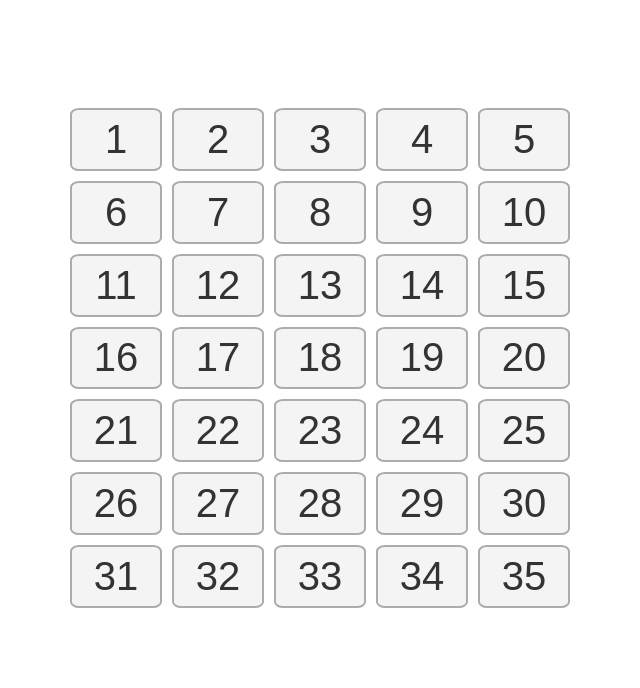
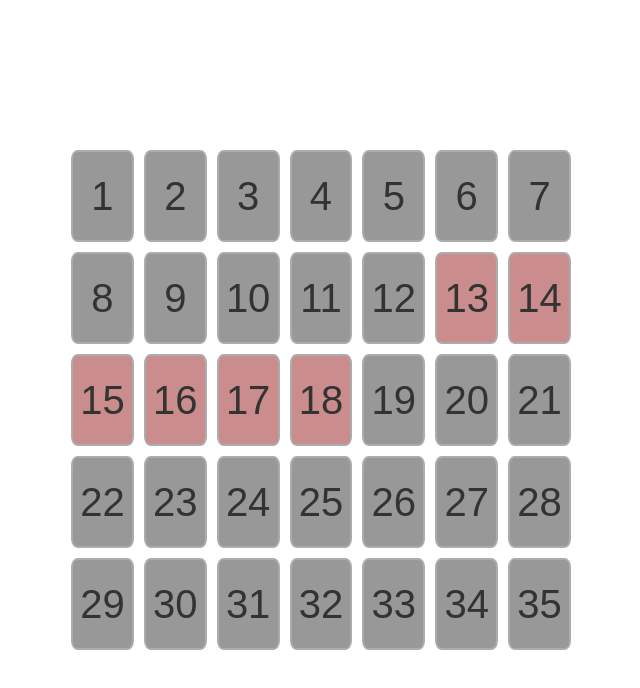
Before and after one commit to annatooploox/annatooploox-days_off_app, a Next.js app: page /grid in a window 1280 px wide. Shown: the top 688 px of the page, without its empty margins (163-803 px from the left). Built offline with nearby package versions, Linux system fonts and the light colour scheme.

Commit message:
Co-authored-by: fatfisz <fatfisz@gmail.com>

```diff
--- a/pages/app.css
+++ b/pages/app.css
@@ -1,13 +1,23 @@
+body {
+    /* Hide horizontal scrollbar */
+    overflow-x: hidden;
+    margin: 0;
+}
+
 .container {
     display: grid;
-    grid-template-columns: repeat(5, 1fr);
-    grid-template-rows: repeat(7, 1fr);
+    grid-template-columns: repeat(7, 1fr);
+    grid-auto-rows: 1fr;
     grid-gap: 10px;
     width: 500px;
     height: 500px;
     justify-content: center;
     position: absolute;
-    transform: translate(45%, 20%);
+    left: 30%;
+    top: 50%;
+    /* left top odnosza sie do rodzica */
+    transform: translate(-30%, -50%);
+    /* względem top i left jest ustawiane , % odnosza sie do elementu samego*/
 }
 
 .number {
@@ -16,13 +26,44 @@
     color: #333;
 }
 
-.items {
+/* tailwind - > */
+/* atomic css */
+/* .number powinno być w grid lub items */
+
+/*
+
+const ŁadnaNazwaKomponentu = styled.div`
+    background-color: hotpink;
+    ${props => `
+        color: ${props.color};
+    `};
+`;
+
+.base {
+    background-color: hotpink;
+}
+
+.color-grey {
+    color: grey;
+}
+
+.color-lightgrey {
+    color: lightgrey;
+}
+
+*/
+
+.item {
     display: flex;
-    background-color: rgba(51, 51, 51, 0.05);
+    background-color: rgba(51, 51, 51, 50%);
     align-items: center;
     justify-content: center;
     border: 2px solid rgb(172, 172, 172);
     border-radius: 10%;
+}
+
+.item.selected {
+    background-color: rgba(150, 27, 27, 50%);
 }
 
 .button {
@@ -51,19 +92,19 @@
     right: 50px;
 }
 
-
 .sidebar {
     width: 300px;
-    height: 100vh;
+    height: 100%;
     background: #f0f0f0;
     position: absolute;
     top: 0;
-    right: -300px;
-    transition: right 0.3s ease;
+    right: 0;
+    transform: translateX(100%);
+    transition: transform 100ms ease;
 }
 
 .sidebar.open {
-    right: 0;
+    transform: translateX(0%);
 }
 
 .sidebar-header {
--- a/pages/app.tsx
+++ b/pages/app.tsx
@@ -4,7 +4,6 @@ import Grid from './grid';
 import Sidebar from './sidebar';
 
 function App() {
-
 
   return (
 
--- a/pages/grid.tsx
+++ b/pages/grid.tsx
@@ -1,14 +1,23 @@
-import React from 'react';
+import React, { useState } from 'react';
 
 export default function Grid() {
   const numbers = Array.from({ length: 35 }, (_, index) => index + 1);
+
+  const startNumber = 13;
+  const endNumber = 18;
+
   return (
     <div className="container">
-      {numbers.map((number) => (
-        <div key={number} className="items number">
-          {number}
-        </div>
-      ))}
+      {numbers.map((number) => {
+        const selected = number >= startNumber && number <= endNumber;
+
+        return (
+
+          <div key={number} className={`item number ${selected ? 'selected' : ''}`}>
+            {number}
+          </div>
+        );
+      })}
     </div>
   );
 }
--- a/pages/sidebar.tsx
+++ b/pages/sidebar.tsx
@@ -13,15 +13,14 @@ export default function Sidebar() {
     };
 
     return (
-        <div>
+        <>
             <button className="button" onClick={openSidebar}>BOOK DAYS OFF</button>
             <div className={`sidebar ${isOpen ? 'open' : ''}`}>
                 <div className="sidebar-header">SET NEW DAYS OFF</div>
                 <InputDate />
-                <div></div>
                 <InputDate />
                 <button className="close-button" onClick={closeSidebar}>CLOSE</button>
             </div>
-        </div>
+        </>
     );
 }
```
Also changed, not shown: pages/inputdate.tsx (+9 -4 lines).
